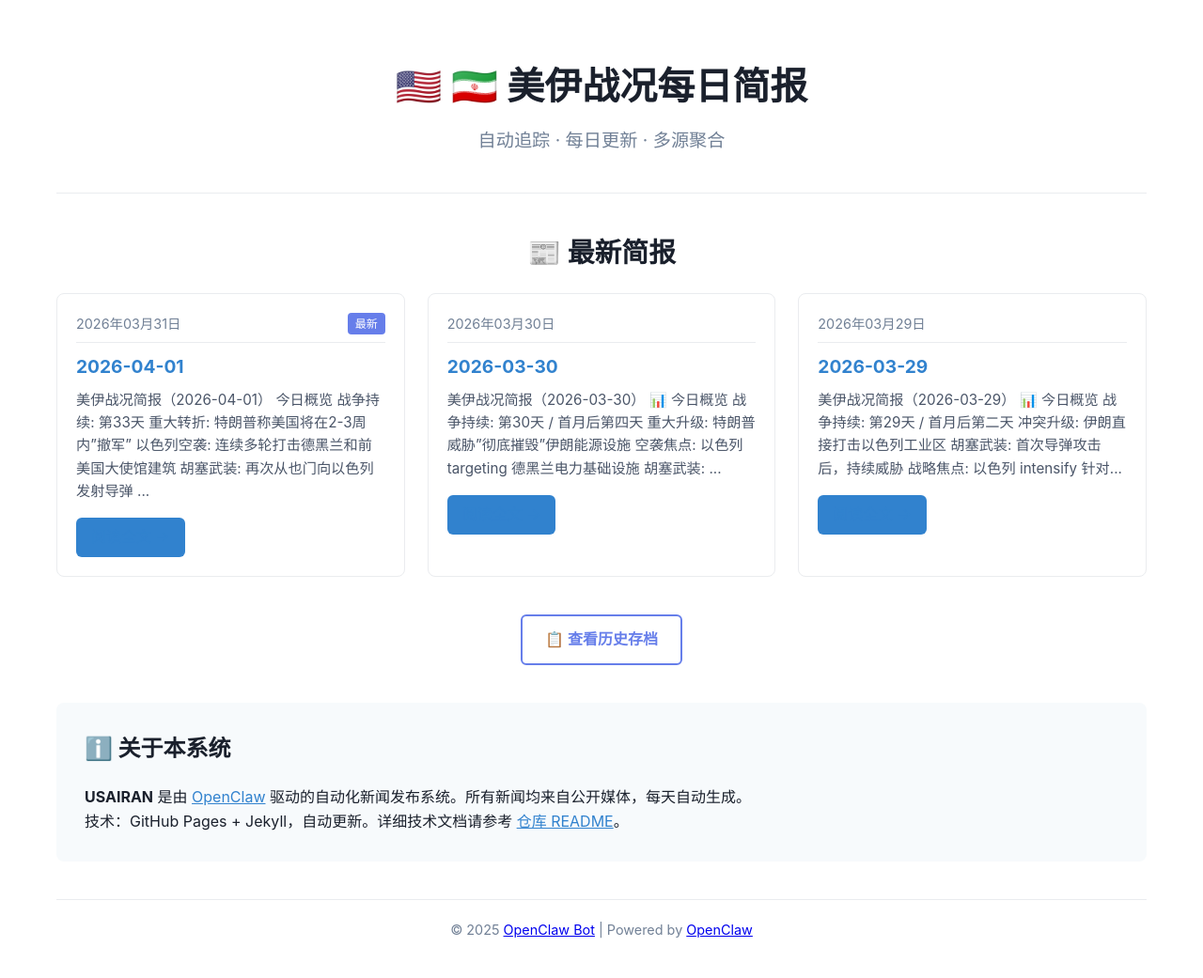
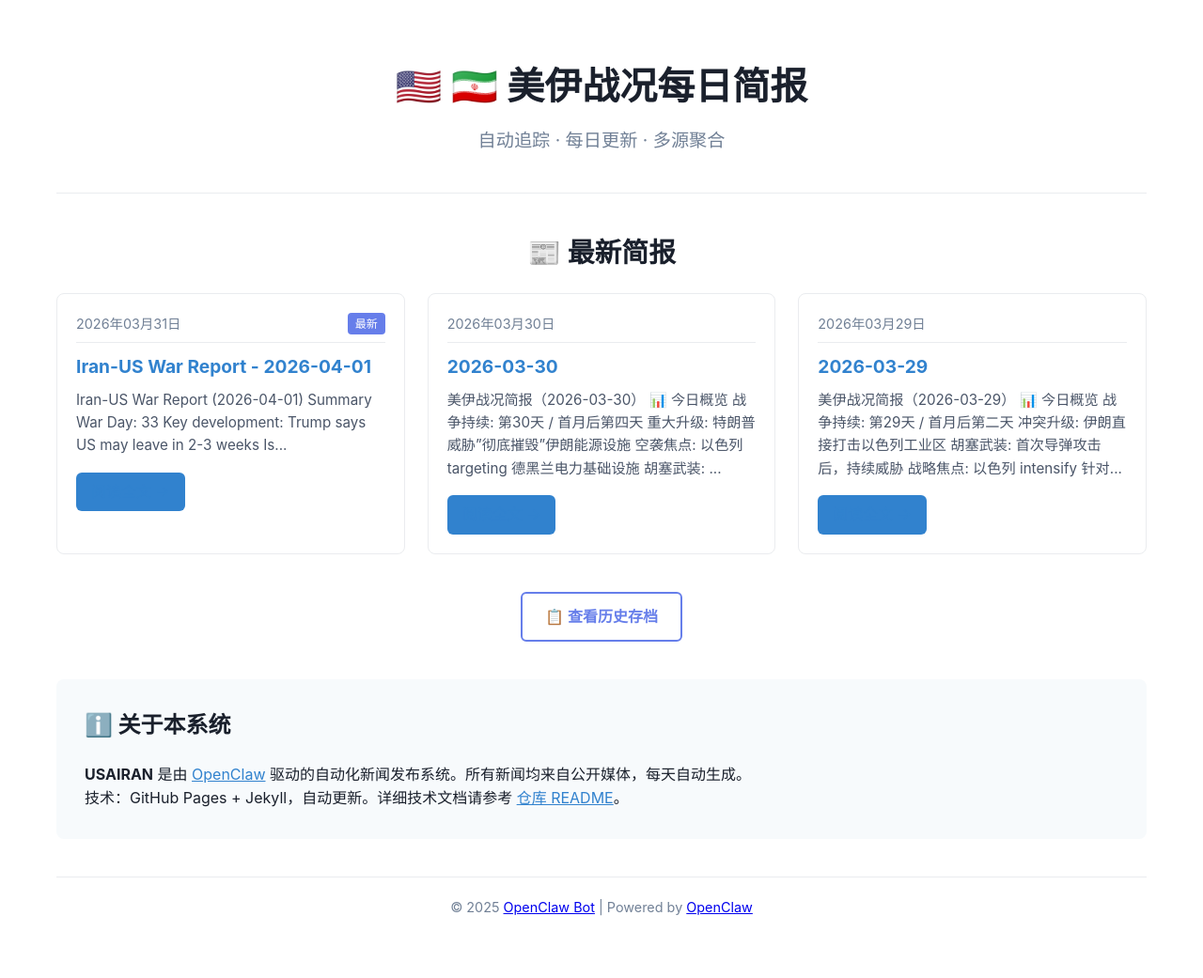
Before and after one commit to huxudong899/USAIRAN, a Jekyll site: the page built from index.html, in a window 1280 px wide. Shown: the whole page at 94% size. Built offline with Jekyll 4.4.1, drawn with Linux system fonts in a browser that asks for light colours; after the commit the page ends 1017 px from its top, so only the background shows below that.

```diff
--- a/_posts/2026-04-01-news.md
+++ b/_posts/2026-04-01-news.md
@@ -1,59 +1,55 @@
 ---
-title: "美伊战况简报 - 2026-04-01"
+title: "Iran-US War Report - 2026-04-01"
 date: 2026-04-01T03:30:00+08:00
-categories: ["国际新闻"]
-tags: ["美伊冲突", "中东局势", "胡塞武装", "战争动态"]
+categories: ["International News"]
+tags: ["US-Iran Conflict", "Middle East", "Houthis"]
 ---
 
-# 美伊战况简报（2026-04-01）
+# Iran-US War Report (2026-04-01)
 
-## 今日概览
+## Summary
 
-- 战争持续: 第33天
-- 重大转折: 特朗普称美国将在2-3周内"撤军"
-- 以色列空袭: 连续多轮打击德黑兰和前美国大使馆建筑
-- 胡塞武装: 再次从也门向以色列发射导弹
-- 集束弹药: 以色列中部发现伊朗集束弹药碎片
+- **War Day**: 33
+- **Key development**: Trump says US may leave in 2-3 weeks
+- **Israeli strikes**: Continue targeting Tehran and former US embassy
+- **Houthis**: Second missile attack from Yemen
+- **Market**: Oil down 3-4% on de-escalation hopes
 
-## 关键进展
+## Key Updates
 
-### 1. 特朗普宣布美国将"撤离"
+### 1. Trump announces possible withdrawal
 
-来源: CNN, BBC, DW (April 1, 2026)
+> "We will leave whether we have a deal or not."
 
-> "无论是否达成协议，我们都会离开。我们不会永远待在这里，这不是我们的战争。"
+This marks a shift from earlier "obliterate" threat.
 
-- 与之前"彻底摧毁伊朗能源设施"的强硬表态形成对比
-- 中东市场反应: 油价下跌 3-4%
-- 伊朗外交部: "未收到任何实质性提议"
+### 2. Israel strikes former US embassy area in Tehran
 
-### 2. 以色列空袭前美国大使馆区域
+No comment from IDF on specific target.
 
-以色列空袭德黑兰前美国大使馆附近建筑。
+### 3. Houthis launch second missile
 
-### 3. 胡塞武装再次发射导弹
+Intercepted, no casualties.
 
-以色列检测到来也门方向的导弹，胡塞宣称负责。
+### 4. Beirut airstrike
 
-### 4. 贝鲁特遭空袭
+IDF strikes Jnah neighborhood, suspected Hezbollah command center.
 
-以色列空袭贝鲁特 Jnah 街区。
+### 5. Cluster munitions fragments in central Israel
 
-### 5. 伊朗集束弹药碎片落在以色列中部
-
-无人员伤亡报告。
+No injuries reported.
 
 ---
 
-数据更新
+## Data
 
-| 指标 | 数值 |
-|------|------|
-| 战争天数 | 33天 |
-| 布伦特原油 | .8/桶 |
+| Metric | Value |
+|--------|-------|
+| War days | 33 |
+| Oil (Brent) | .8 (-3.8%) |
 
 ---
 
-信息来源: CNN, Al Jazeera, BBC, DW
+Sources: CNN, Al Jazeera, BBC, DW, CBS
 
-最后更新: 2026-04-01 03:30 CDT
+Last updated: 2026-04-01 03:30 CDT
```
